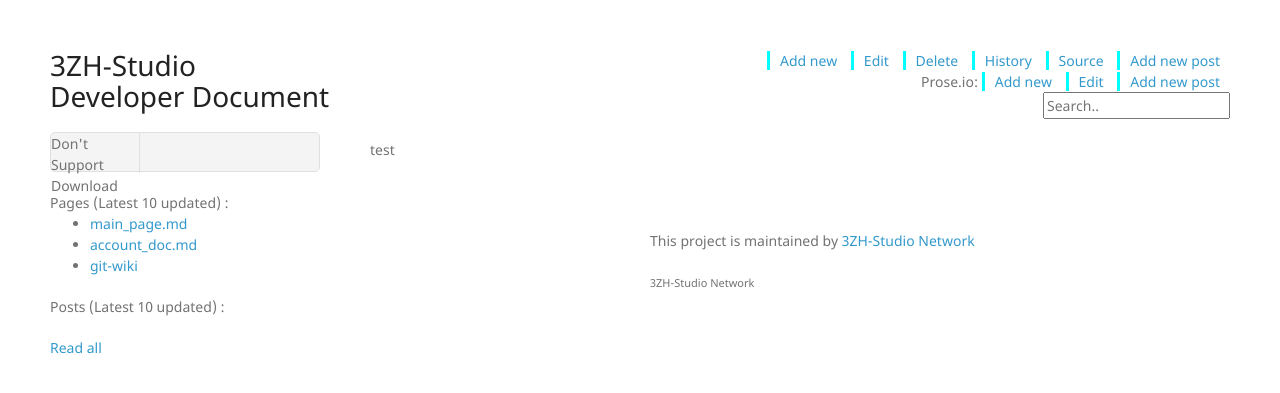
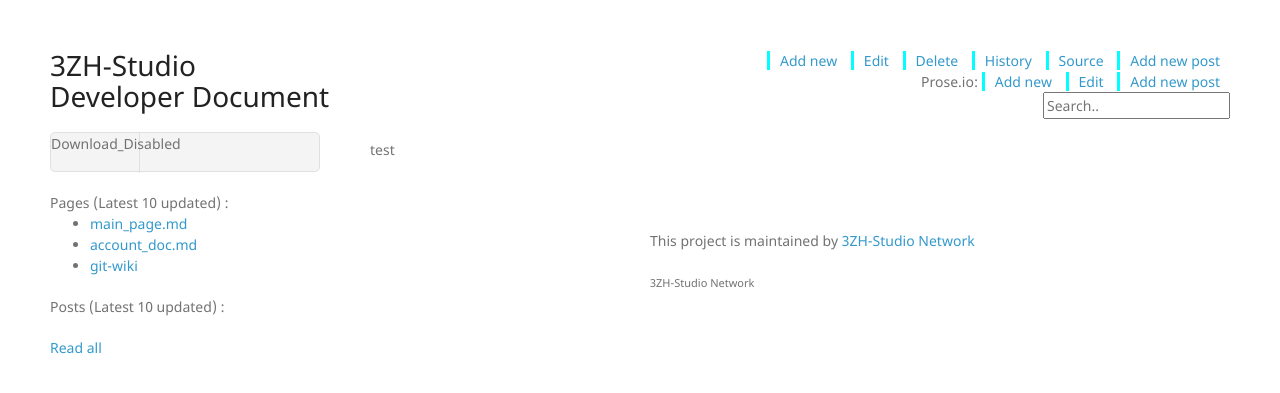
Before and after one commit to 000hen/zhaccount-doc-site, a Jekyll site: the page built from wiki/account_doc.md, in a window 1280 px wide. Shown: the top 393 px of the page. Built offline with Jekyll 4.4.1, drawn with Linux system fonts in a browser that asks for light colours; nearby versions of some CDN libraries; our own code applies the rules of GitHub Pages for plain Markdown files.

Commit message:
Update downloads.html

```diff
--- a/_includes/git-wiki/components/action_btn/downloads.html
+++ b/_includes/git-wiki/components/action_btn/downloads.html
@@ -1,3 +1,3 @@
 <ul class="git-wiki-downloads">
-    <li>Don't Support Download</li>
+    <li>Download_Disabled</li>
 </ul>
```
